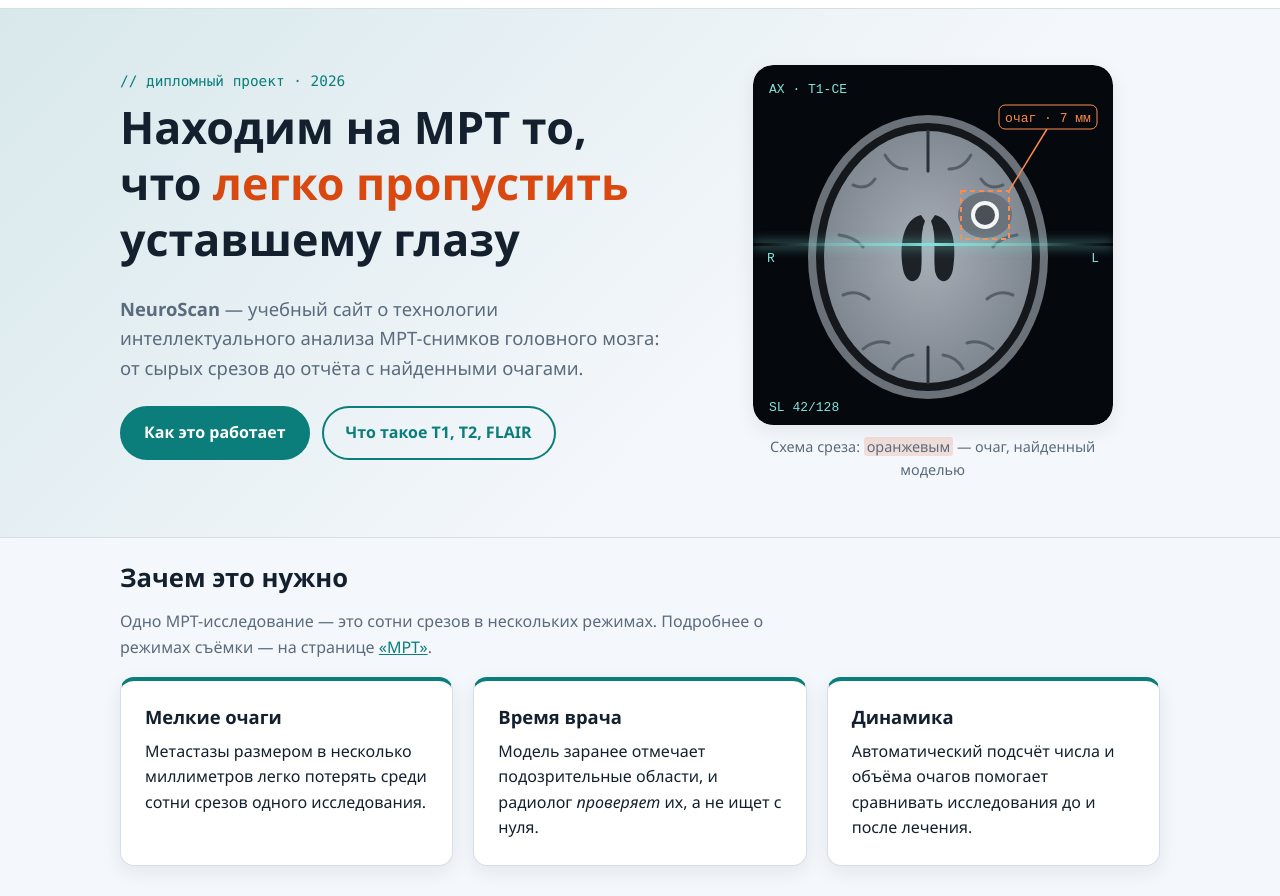
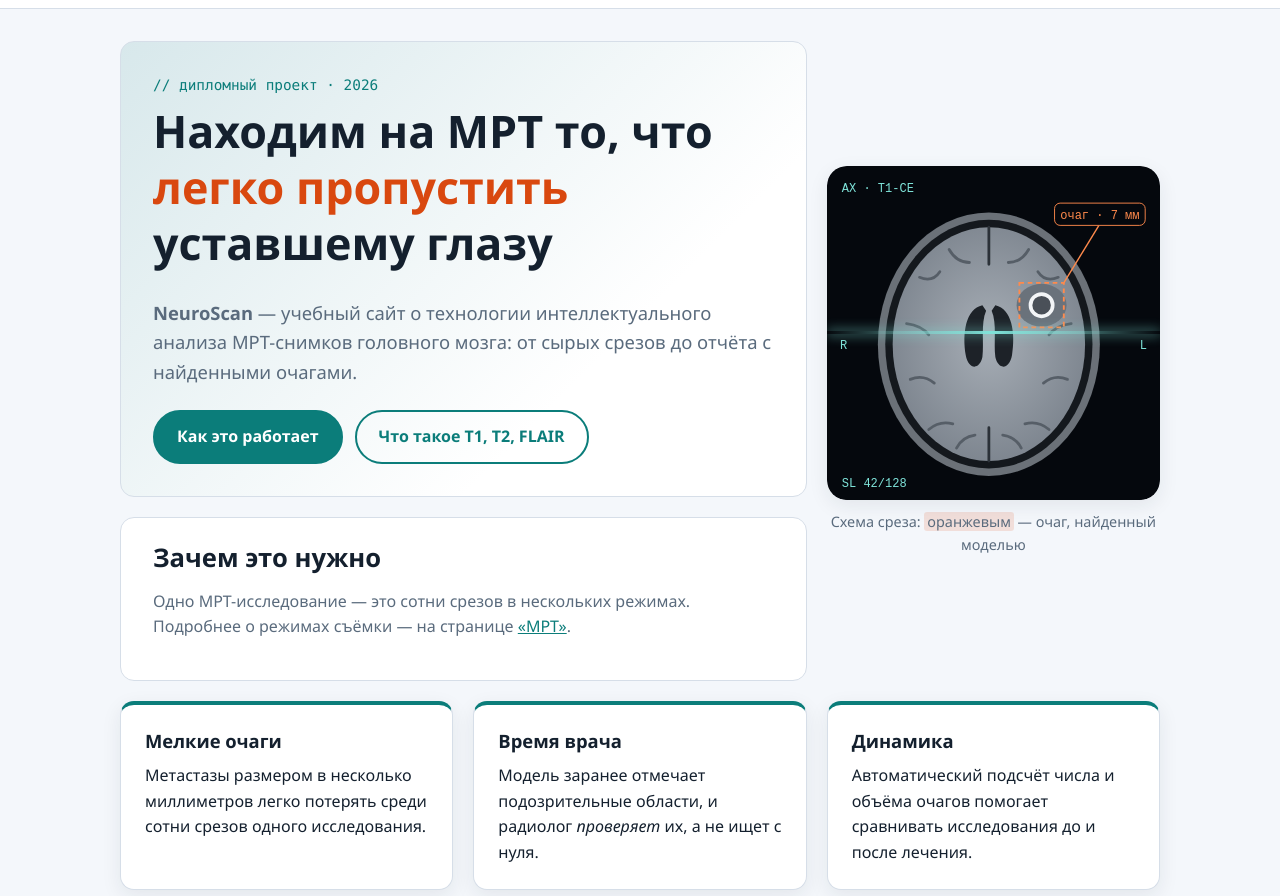
Before and after one commit to VAZ0N4ik/web6402-zaitsev_va, a plain HTML site: page lab4/index.html in a window 1280 px wide. Shown: the part 56-952 px from the top of the page. Drawn offline with Linux system fonts and the light colour scheme.

Commit message:
feat(lab4): made home page layout with css grid

```diff
--- a/lab4/css/style.css
+++ b/lab4/css/style.css
@@ -264,31 +264,64 @@ abbr[title] {
 }
 
 
-/* ---------- 5. Главная: первый экран ---------- */
+/* ---------- 5. Главная: раскладка на Grid ---------- */
 
-.hero {
-  padding: 56px 0;
-  background: linear-gradient(135deg, var(--accent-soft), var(--bg) 60%);
-  border-bottom: 1px solid var(--border);
+/* Сетка из 3 колонок. Каждая область страницы получает имя через grid-area,
+   а grid-template-areas «рисует» из этих имён схему страницы.
+   Точка — ячейка без имени: туда браузер сам кладёт три карточки по порядку. */
+.home {
+  display: grid;
+  grid-template-columns: repeat(3, 1fr);
+  grid-template-areas:
+    "intro intro scan"
+    "why   why   scan"
+    ".     .     ."
+    "quote quote quote";
+  align-content: start;    /* main растянут на всю высоту окна, а ряды растягиваться не должны */
+  gap: 20px;
+  padding-top: 32px;
+  padding-bottom: 24px;
 }
 
-.hero__inner {
-  display: grid;
-  grid-template-columns: 1.2fr 1fr;
-  gap: 40px;
-  align-items: center;
+.home__intro {
+  grid-area: intro;
+  padding: 32px;
+  border: 1px solid var(--border);
+  border-radius: var(--radius);
+  background: linear-gradient(135deg, var(--accent-soft), var(--surface) 70%);
 }
 
-.hero__actions {
+.home__actions {
   display: flex;
   flex-wrap: wrap;
   gap: 12px;
-  margin-top: 24px;
+  margin: 24px 0 0;
+}
+
+.home__scan {
+  grid-area: scan;
+  align-self: center;
+  justify-self: center;
+}
+
+.home__why {
+  grid-area: why;
+  padding: 24px 32px;
+  border: 1px solid var(--border);
+  border-radius: var(--radius);
+  background-color: var(--surface);
+}
+
+.home__card:hover {
+  transform: translateY(-4px);
+}
+
+.home__quote {
+  grid-area: quote;
 }
 
 /* Картинка среза с «бегущей» линией сканера */
 .scan {
-  justify-self: center;
   max-width: 360px;
   margin: 0;
 }
@@ -339,12 +372,6 @@ abbr[title] {
 
 /* ---------- 6. Карточки, цитата, картинки ---------- */
 
-.cards {
-  display: grid;
-  grid-template-columns: repeat(auto-fit, minmax(240px, 1fr));
-  gap: 20px;
-}
-
 .card {
   padding: 24px;
   border: 1px solid var(--border);
@@ -353,10 +380,6 @@ abbr[title] {
   background-color: var(--surface);
   box-shadow: var(--shadow);
   transition: transform 0.2s;
-}
-
-.card_hover:hover {
-  transform: translateY(-4px);
 }
 
 .card__text {
@@ -632,11 +655,23 @@ abbr[title] {
     padding: 6px 10px;
   }
 
-  .hero {
-    padding: 32px 0;
+  /* На телефоне та же разметка, но области встают в одну колонку */
+  .home {
+    grid-template-columns: 1fr;
+    grid-template-areas:
+      "intro"
+      "scan"
+      "why"
+      "."
+      "."
+      "."
+      "quote";
   }
 
-  .hero__inner,
+  .home__intro {
+    padding: 24px;
+  }
+
   .profile,
   .defs {
     grid-template-columns: 1fr;
--- a/lab4/index.html
+++ b/lab4/index.html
@@ -28,62 +28,54 @@
     </div>
   </header>
 
-  <main>
-    <!-- Первый экран -->
-    <section class="hero">
-      <div class="container hero__inner">
-        <div>
+  <!-- Главная свёрстана на Grid: где какая область, задано в .home (style.css, раздел 5) -->
+  <main class="container home">
+    <section class="home__intro">
       <p class="tag">// дипломный проект · 2026</p>
       <h1>Находим на&nbsp;МРТ то, что <span class="highlight">легко пропустить</span> уставшему глазу</h1>
       <p class="lead">
         <strong>NeuroScan</strong> — учебный сайт о технологии интеллектуального анализа
         МРТ-снимков головного мозга: от сырых срезов до отчёта с найденными очагами.
       </p>
-          <p class="hero__actions">
+      <p class="home__actions">
         <a class="button" href="pipeline.html">Как это работает</a>
         <a class="button button_ghost" href="mri.html">Что такое T1, T2, FLAIR</a>
       </p>
-        </div>
+    </section>
 
-        <figure class="scan">
+    <figure class="home__scan scan">
       <div class="scan__frame">
         <img class="scan__img" src="img/mri-slice.svg" alt="Схема аксиального среза головного мозга с выделенным очагом" width="360" height="360">
       </div>
       <figcaption class="scan__caption">Схема среза: <mark>оранжевым</mark> — очаг, найденный моделью</figcaption>
     </figure>
-      </div>
-    </section>
 
-    <!-- Зачем это нужно: три карточки -->
-    <section class="container section">
+    <section class="home__why">
       <h2>Зачем это нужно</h2>
       <p class="lead lead_small">
         Одно МРТ-исследование — это сотни срезов в нескольких режимах.
         Подробнее о режимах съёмки — на странице <a href="mri.html">«МРТ»</a>.
       </p>
-      <div class="cards">
-        <article class="card card_hover">
+    </section>
+
+    <article class="home__card card">
       <h3>Мелкие очаги</h3>
       <p class="card__text">Метастазы размером в несколько миллиметров легко потерять среди сотни срезов одного исследования.</p>
     </article>
-        <article class="card card_hover">
+    <article class="home__card card">
       <h3>Время врача</h3>
       <p class="card__text">Модель заранее отмечает подозрительные области, и радиолог <em>проверяет</em> их, а не ищет с нуля.</p>
     </article>
-        <article class="card card_hover">
+    <article class="home__card card">
       <h3>Динамика</h3>
       <p class="card__text">Автоматический подсчёт числа и объёма очагов помогает сравнивать исследования до и после лечения.</p>
     </article>
-      </div>
-    </section>
 
     <!-- Цитата из ЛР №1 -->
-    <div class="container section">
-      <figure class="quote">
+    <figure class="home__quote quote">
       <blockquote class="quote__text">На лабы не смотрят, их делают.</blockquote>
       <figcaption class="quote__author">© Суханов С.В.</figcaption>
     </figure>
-    </div>
   </main>
 
   <footer class="footer">
```
Lines whose indentation alone changed are shown as unchanged.
